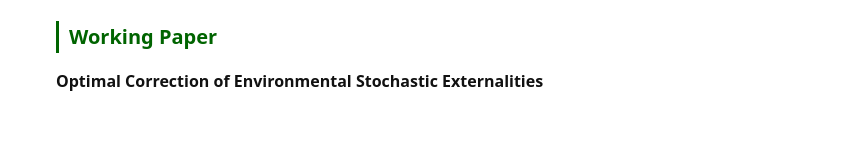
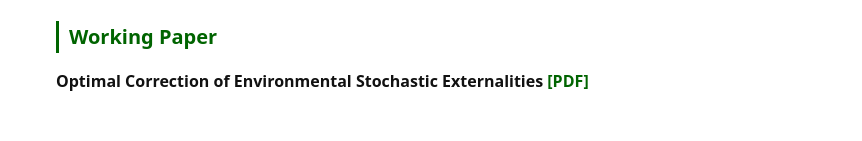
Before and after one commit to AlexandrePavlov/AlexandrePavlov.github.io, a plain HTML site: page CV.html in a window 1280 px wide. Shown: the part 643-784 px from the top of the page, without its empty margins (208-1070 px from the left). Drawn offline with Linux system fonts and the light colour scheme.

Commit message:
Updating drafts and paper links
Updating Pigou-Mirrlees and Stochastic Externalities draft, as well as adding Stochastic Externalities paper hyperlink to both website and CV.

```diff
--- a/CV.html
+++ b/CV.html
@@ -97,7 +97,7 @@
         <div class="paper-item">
           <div class="paper-title">
             Optimal Correction of Environmental Stochastic Externalities
-            <!-- <a href="documents/Stochastic-Externalities.pdf" aria-label="Read Optimal Correction of Environmental Stochastic Externalities (PDF)">[PDF]</a> -->
+            <a href="documents/Stochastic-Externalities.pdf" aria-label="Read Optimal Correction of Environmental Stochastic Externalities (PDF)">[PDF]</a>
           </div>
         </div>
 
```
Also changed, not shown: index.html (+1 -1 lines), 4 other files.
